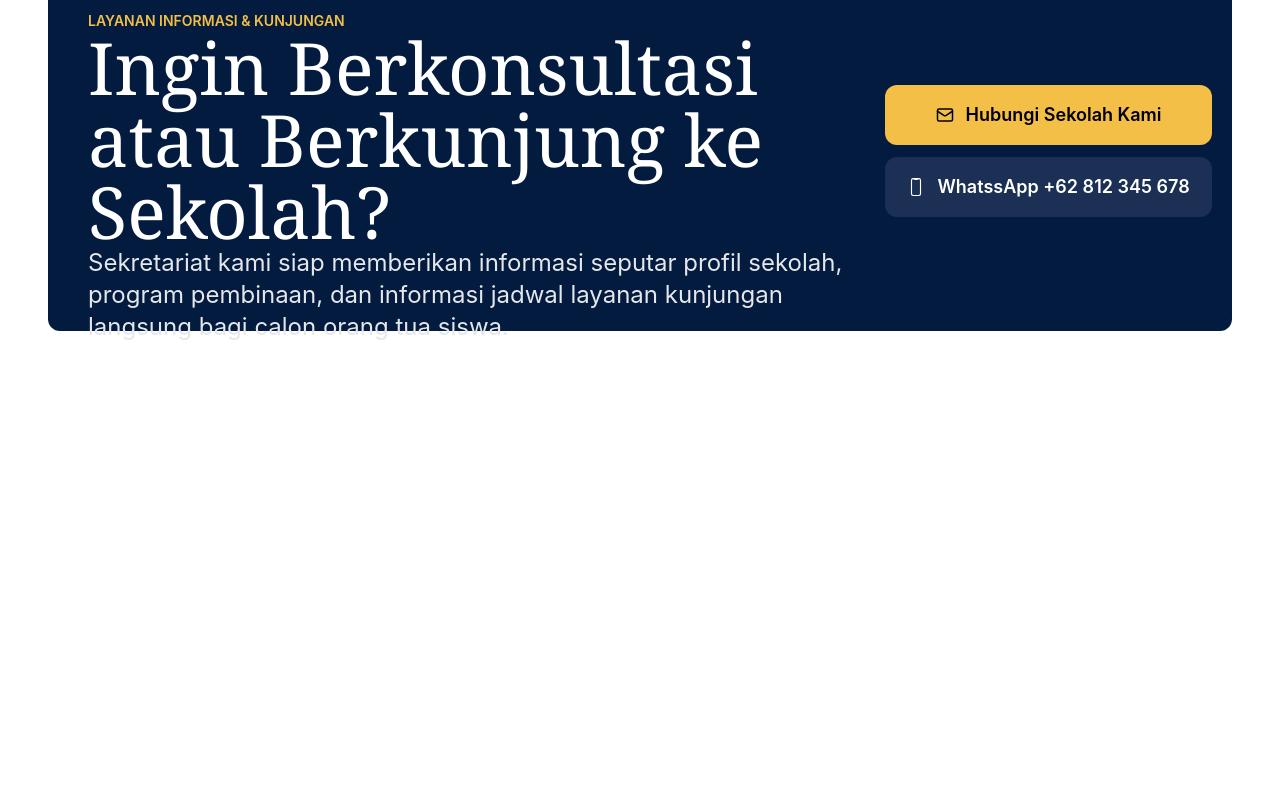
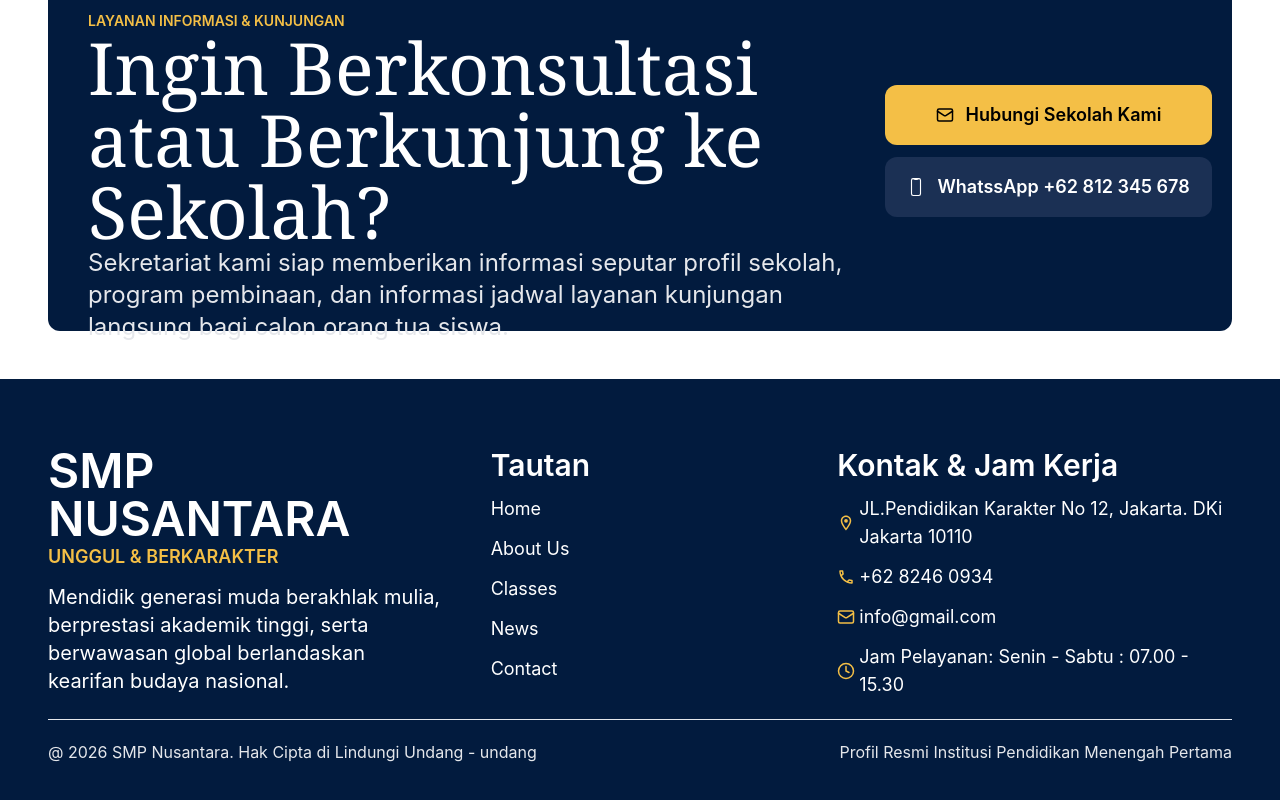
Before and after one commit to Satria15255/cms-school-website, a React (Vite) app: page / in a window 1280 px wide. Shown: the part 5357-6157 px from the top of the page. Before the commit the page ends 5736 px from the top, so only its background shows below. Built offline with nearby package versions, Linux system fonts and the light colour scheme.

Commit message:
finish homepages desktop

```diff
--- a/src/App.tsx
+++ b/src/App.tsx
@@ -1,6 +1,7 @@
 import { useState } from "react";
 import HomePage from "@/pages/home/HomePage";
 import Navbar from "@/components/layout/Navbar";
+import Footer from "@/components/layout/Footer";
 import "./App.css";
 
 function App() {
@@ -8,6 +9,7 @@ function App() {
     <div>
       <Navbar />
       <HomePage />
+      <Footer />
     </div>
   );
 }
--- a/src/components/layout/Footer.tsx
+++ b/src/components/layout/Footer.tsx
@@ -0,0 +1,71 @@
+import { MdOutlineLocationOn, MdOutlineLocalPhone } from "react-icons/md";
+import { LuClock, LuMail } from "react-icons/lu";
+
+const Footer = () => {
+	return (
+		<div className="bg-[#021B3E] min-h-50 p-12 w-full">
+			<div className="grid grid-cols-3 h-full w-full py-5  justify-between items-start">
+				<div className="flex flex-col gap-3 text-white max-w-2xl">
+					<h1 className="text-5xl flex flex-col font-semibold">
+						SMP NUSANTARA
+						<span className="text-lg font-semibold text-[#F4BF46]">
+							{" "}
+							UNGGUL & BERKARAKTER
+						</span>
+					</h1>
+					<p className="text-xl max-w-lg ">
+						{" "}
+						Mendidik generasi muda berakhlak mulia, berprestasi
+						akademik tinggi, serta berwawasan global berlandaskan
+						kearifan budaya nasional.
+					</p>
+				</div>
+				<div className="flex flex-col pl-12 gap-3 text-white text-lg">
+					<h1 className="text-3xl font-semibold">Tautan</h1>
+					<ul>Home</ul>
+					<ul>About Us</ul>
+					<ul>Classes</ul>
+					<ul>News</ul>
+					<ul>Contact</ul>
+				</div>
+				<div className="flex flex-col gap-3 text-white text-lg">
+					<h1 className="text-3xl font-semibold">
+						Kontak & Jam Kerja
+					</h1>
+					<ul className="flex gap-1 items-center">
+						<span className="text-[#F4BF46]">
+							<MdOutlineLocationOn />
+						</span>
+						JL.Pendidikan Karakter No 12, Jakarta. DKi Jakarta 10110
+					</ul>
+					<ul className="flex gap-1 items-center">
+						<span className="text-[#F4BF46]">
+							<MdOutlineLocalPhone />
+						</span>
+						+62 8246 0934
+					</ul>
+					<ul className="flex gap-1 items-center">
+						<span className="text-[#F4BF46]">
+							<LuMail />
+						</span>
+						info@gmail.com
+					</ul>
+					<ul className="flex gap-1 items-center">
+						<span className="text-[#F4BF46]">
+							<LuClock />
+						</span>
+						Jam Pelayanan: Senin - Sabtu : 07.00 - 15.30
+					</ul>
+				</div>
+			</div>
+			<div className="flex w-full   justify-between py-5  border-t text-gray-200">
+				<p>
+					@ 2026 SMP Nusantara. Hak Cipta di Lindungi Undang - undang
+				</p>
+				<p>Profil Resmi Institusi Pendidikan Menengah Pertama</p>
+			</div>
+		</div>
+	);
+};
+
+export default Footer;
```
